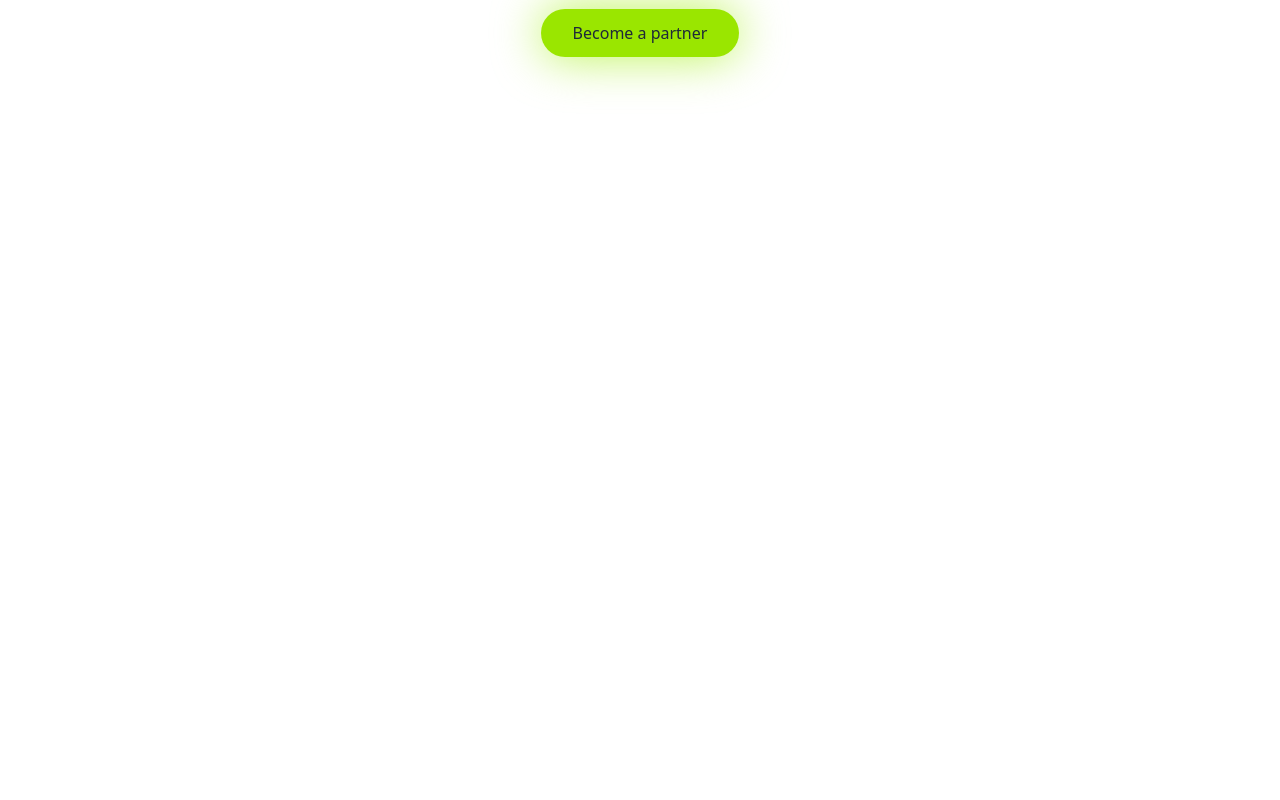
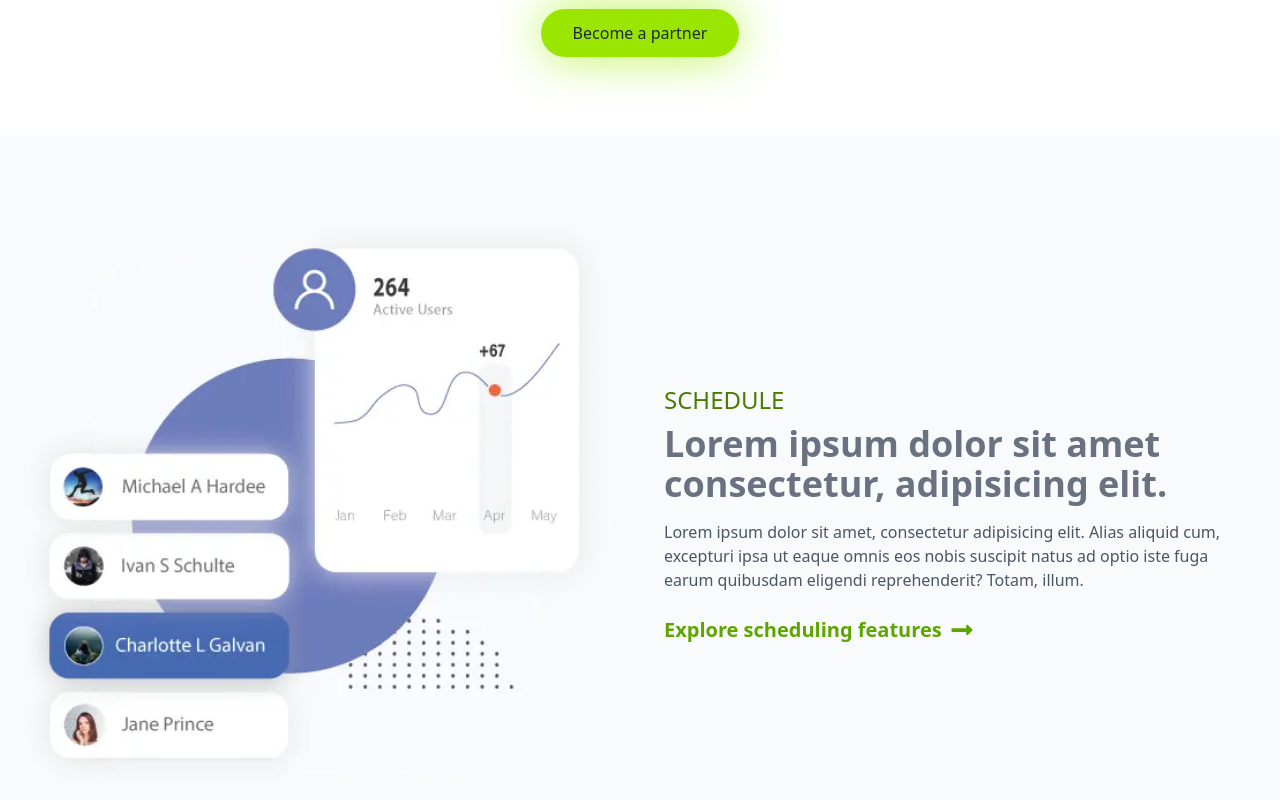
Before and after one commit to Hiroshana/react-landing-page, a React (Vite) app: page / in a window 1280 px wide. Shown: the part 1850-2650 px from the top of the page. Before the commit the page ends 1987 px from the top, so only its background shows below. Built offline with nearby package versions, Linux system fonts and the light colour scheme.

Commit message:
Add schedule section

```diff
--- a/src/App.jsx
+++ b/src/App.jsx
@@ -4,6 +4,7 @@ import Hero from './components/Hero'
 import Navbar from './components/Navbar'
 import PurposeSection from './components/PurposeSection'
 import FeatureSection from './components/FeatureSection'
+import ScheduleSection from './components/ScheduleSection'
 
 function App() {
 
@@ -16,6 +17,7 @@ function App() {
         <CompanyLogo />
         <PurposeSection />
         <FeatureSection />
+        <ScheduleSection />
       </div>
 
     </main>
--- /dev/null
+++ b/src/components/ScheduleSection.jsx
@@ -0,0 +1,29 @@
+import React from 'react'
+import scheduleImage from '../assets/stats.webp'
+import { FaLongArrowAltRight } from "react-icons/fa";
+
+const ScheduleSection = () => {
+    return (
+        <section id="about" className='w-full bg-gray-50'>
+            <div className='max-w-7xl mx-auto py-20 px-6'>
+                <div className='flex flex-col md:flex-row items-center justify-between gap-12 md:gap-12'>
+                    {/**Left section */}
+                    <div className='w-full md:w-1/2 '>
+                        <img src={scheduleImage} alt="schedule image" className='w-full h-auto' />
+                    </div>
+
+                    {/**Right section */}
+                    <div className='w-full md:w-1/2 '>
+                        <p className='text-lime-700 text-2xl mb-2'>SCHEDULE</p>
+                        <h2 className='text-3xl md:text-4xl font-bold text-gray-500 mb-4'>Lorem ipsum dolor sit amet consectetur, adipisicing elit.</h2>
+                        <p className='text-gray-600 mb-6'>Lorem ipsum dolor sit amet, consectetur adipisicing elit. Alias aliquid cum, excepturi ipsa ut eaque omnis eos nobis suscipit natus ad optio iste fuga earum quibusdam eligendi reprehenderit? Totam, illum.</p>
+                        <a className="text-lime-600 font-semibold text-xl flex items-center gap-2 hover:gap-4 transition-all" href="#">Explore scheduling features <FaLongArrowAltRight className='size-6' /></a>
+                    </div>
+                </div>
+
+            </div>
+        </section>
+    )
+}
+
+export default ScheduleSection
```
